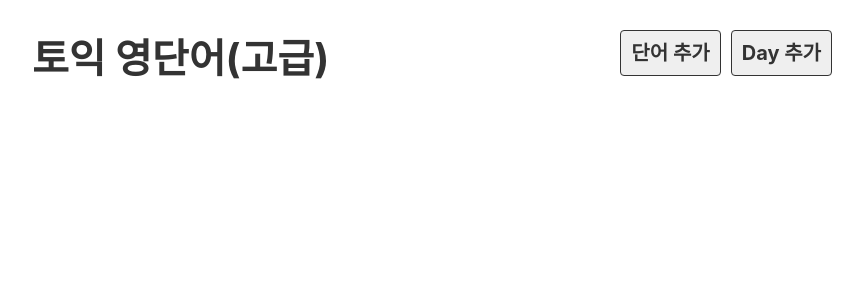
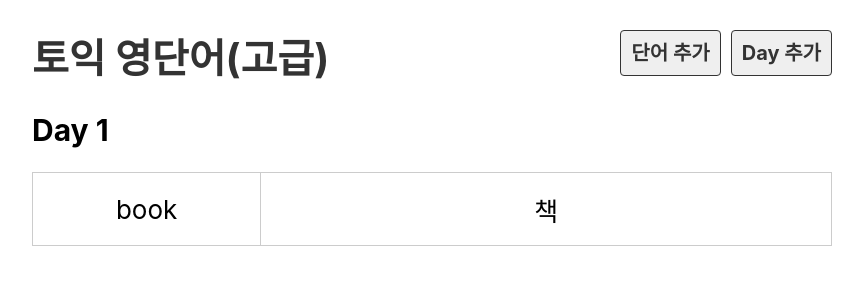
Before and after one commit to ahn-sujin/create-react-app-test, a React (Create React App) app in the folder voca/: page /day/1 in a window 1280 px wide. Shown: the top 300 px of the page, without its empty margins (208-1071 px from the left). Built offline with nearby package versions, Linux system fonts and the light colour scheme.

Commit message:
라우터 구현 완료

```diff
--- a/voca/src/App.js
+++ b/voca/src/App.js
@@ -1,4 +1,4 @@
-import { BrowserRouter, Route, Routes } from "react-router-dom";
+import { BrowserRouter, Route, Routes, Link} from "react-router-dom";
 import Header from './component/Header';
 import DayList from './component/DayList';
 import Day from './component/Day';
@@ -10,7 +10,7 @@ function App() {
         <Header />
         <Routes>
           <Route exact path="/" element={<DayList/>} />
-          <Route path="/day" element={<Day/>} />
+          <Route path="/day/:day" element={<Day/>} />
           {/* <Route exact path="/">
             <DayList />
           </Route>
--- a/voca/src/component/Day.js
+++ b/voca/src/component/Day.js
@@ -1,12 +1,15 @@
 import dummy from '../db/data.json';
+import { useParams } from 'react-router-dom';
 
 const Day = () => {
-    const day = 1;
-    const wordList = dummy.words.filter(word => word.day === day);
+    const { day } = useParams();
+    const wordList = dummy.words.filter(word => word.day === Number(day));
 
     // console.log(wordList);
 
     return(
+        <div>
+            <h2>Day {day}</h2>
             <table>
                 <tbody>
                     {wordList.map(word => (
@@ -17,6 +20,7 @@ const Day = () => {
                     ))}
                 </tbody>
         </table>
+        </div>
     )
 }
 
--- a/voca/src/component/DayList.js
+++ b/voca/src/component/DayList.js
@@ -1,11 +1,14 @@
 import dummy from '../db/data.json';
+import { Link }  from 'react-router-dom';
 
 const DayList = () => {
     // console.log(dummy);
     return(
         <ul className = "list_day">
             {dummy.days.map(day => (
-                <li key = {day.id}>Day{day.day}</li>
+                <li key = {day.id}>
+                    <Link to = {`/day/${day.day}`}>Day{day.day}</Link>
+                </li>
             ))}
         </ul>
     )
--- a/voca/src/component/Header.js
+++ b/voca/src/component/Header.js
@@ -1,8 +1,10 @@
+import { Link } from 'react-router-dom';
+
 const Header = () => {
     return(
         <div className = "header">
             <h1>
-                <a href="/">토익 영단어(고급)</a>
+                <Link to ="/">토익 영단어(고급)</Link>
             </h1>
             <div className = "menu">
                 <a href="/" className = "link">단어 추가</a>
```
Lines whose indentation alone changed are shown as unchanged.
